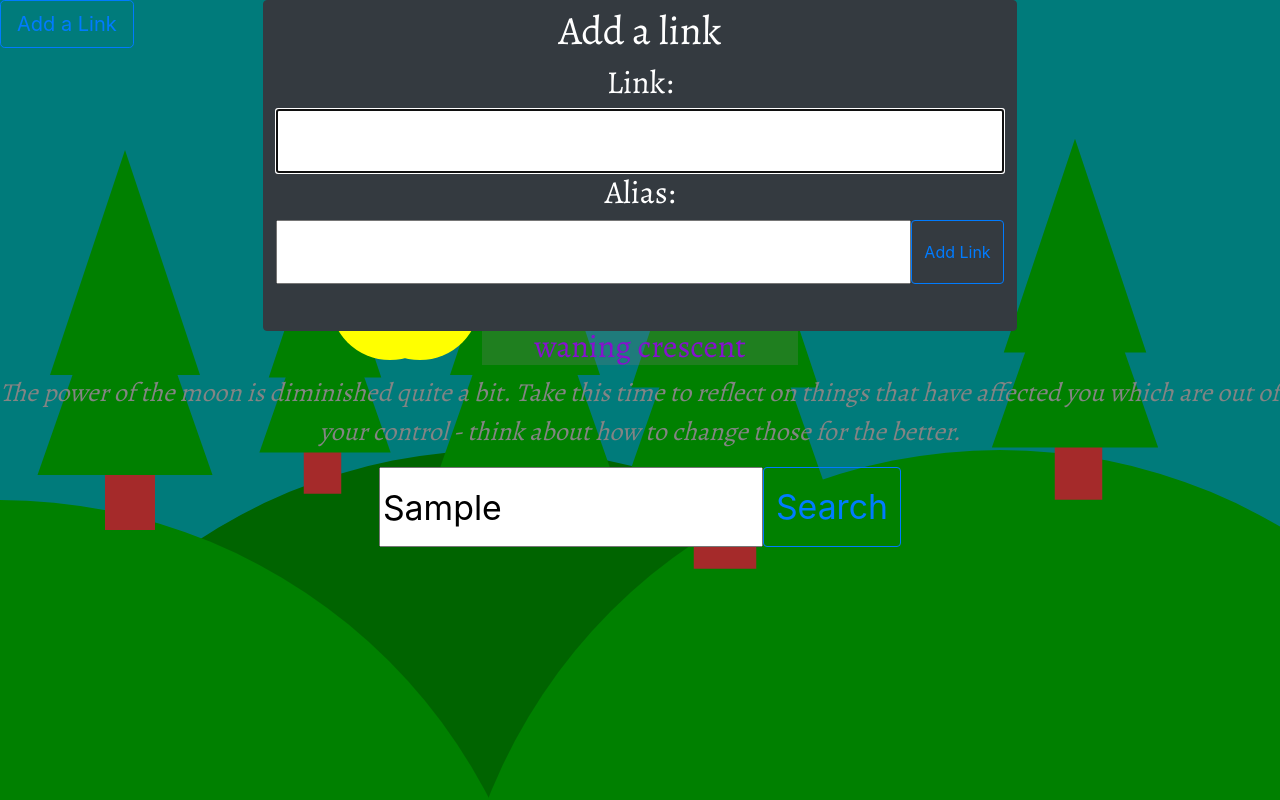
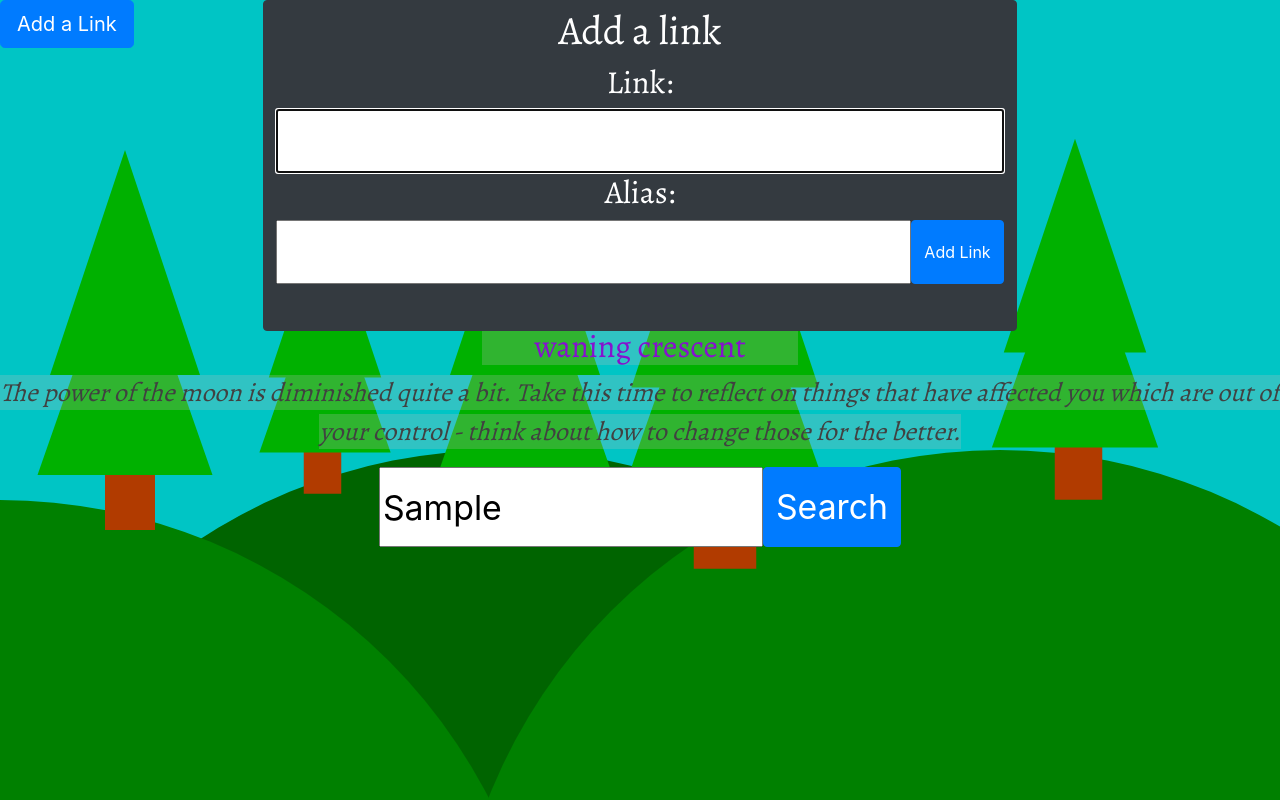
Before and after one commit to VortrusDev/start-page, a React (Create React App) app: page / in a window 1280 px wide. Both pictures are taken after typing "Sample" into the empty fields and a click on the button "Add a Link". Built offline with nearby package versions, Linux system fonts and the light colour scheme.

Commit message:
Trees and their trunks now change color based upon time of day

```diff
--- a/src/App.tsx
+++ b/src/App.tsx
@@ -54,16 +54,10 @@ class App extends PureComponent<AppProps, AppState> {
     };
 
     this.loadLocalStorageKeys();
+
     this.environmentManager = new EnvironmentManager(
       EnvironmentModes.TimeBased,
-      () =>
-        this.setState({
-          TextColorChange: [
-            this.environmentManager.textR,
-            this.environmentManager.textG,
-            this.environmentManager.textB,
-          ],
-        })
+      () => {}
     );
     this.objectManager = new ObjectManager(this.environmentManager);
 
@@ -183,26 +177,6 @@ class App extends PureComponent<AppProps, AppState> {
         new Vec2(0.95, 0.95)
       )
     );
-
-    this.objectManager.addObject(
-      new Moon(
-        this.objectManager,
-        new Vec2(window.innerWidth / 2 - 250, window.innerHeight / 2 - 100),
-        new Vec2(60, 60),
-        this.environmentManager,
-        "yellow"
-      )
-    );
-
-    this.objectManager.addObject(
-      new Mask(
-        this.objectManager,
-        new Vec2(window.innerWidth / 2 - 220, window.innerHeight / 2 - 100),
-        new Vec2(60, 60),
-        this.environmentManager,
-        bgColor
-      )
-    );
   };
 
   setUpCanvas = () => {
@@ -244,8 +218,6 @@ class App extends PureComponent<AppProps, AppState> {
 
   handleAddLink = (link: string, alias?: string) => {
     link = this.fixLinkFormat(link);
-
-    console.log("Adding link " + link);
 
     // Add to user preferences so we can read it when they return
 
@@ -313,7 +285,17 @@ class App extends PureComponent<AppProps, AppState> {
                     color: `rgb(${this.environmentManager.textR},${this.environmentManager.textG},${this.environmentManager.textB})`,
                   }}
                 >
-                  <em>{getCurrentMoonPhase().details}</em>
+                  <em
+                    style={{
+                      backgroundColor: `rgba(${
+                        255 - this.environmentManager.textR
+                      },${255 - this.environmentManager.textG},${
+                        255 - this.environmentManager.textB
+                      }, 0.25)`,
+                    }}
+                  >
+                    {getCurrentMoonPhase().details}
+                  </em>
                 </p>
               </>
             )}
@@ -330,7 +312,7 @@ class App extends PureComponent<AppProps, AppState> {
                 <button
                   form="Search-form"
                   id="Search-button"
-                  className="btn btn-outline-primary btn-rounded waves-effect"
+                  className="btn btn-primary btn-rounded waves-effect"
                 >
                   Search
                 </button>
--- a/src/EnvironmentManager.tsx
+++ b/src/EnvironmentManager.tsx
@@ -1,6 +1,6 @@
 // Manages everything related to the environment such as wind speed, etc
 
-export const dayNightCycleMinutes = 20; // 20 mins for a full day night cycle
+export const dayNightCycleMinutes = 3; // 20 mins for a full day night cycle
 const bias = 1; // multiplied with the input of the day/night cycle thing to make
 // days longer
 
--- a/src/components/AddLinkModal.tsx
+++ b/src/components/AddLinkModal.tsx
@@ -100,7 +100,7 @@ export class AddLinkModal extends PureComponent<
                 ></input>
                 <button
                   form="Add-link-form"
-                  className="btn btn-outline-primary btn-rounded waves-effect"
+                  className="btn btn-primary btn-rounded waves-effect"
                   style={{ height: "100%", verticalAlign: "top" }}
                 >
                   Add Link
--- a/src/components/LinkGridItem.tsx
+++ b/src/components/LinkGridItem.tsx
@@ -23,7 +23,7 @@ export class LinkGridItem extends PureComponent<
           id={`${this.props.link.toString()}form`}
         >
           <div
-            className="LinkGridItem btn btn-outline-primary btn-rounded waves-effect"
+            className="LinkGridItem btn btn-primary btn-rounded waves-effect"
             onClick={() =>
               (document.getElementById(
                 `${this.props.link.toString()}form`
--- a/src/components/NavBar.tsx
+++ b/src/components/NavBar.tsx
@@ -12,7 +12,7 @@ export class NavBar extends PureComponent<NavBarProps, NavBarState> {
       <header className={this.props.className}>
         <button
           onClick={this.props.onClickAddLink}
-          className="btn btn-lg btn-outline-primary btn-rounded waves-effect"
+          className="btn btn-lg btn-primary btn-rounded waves-effect"
         >
           Add a Link
         </button>
--- a/src/objects/Mask.tsx
+++ b/src/objects/Mask.tsx
@@ -19,7 +19,16 @@ export class Mask extends SimObject {
   ) {
     super(manager, environmentManager, initialPosition);
     this.addComponent(
-      new CircleRenderer(this, initialPosition, initialScale.x, color, 3)
+      new CircleRenderer(
+        this,
+        initialPosition,
+        initialScale.x,
+        color,
+        3,
+        false,
+        0,
+        RenderModes.xor
+      )
     ) as CircleRenderer;
   }
 }
--- a/src/objects/components/TreeRenderer.tsx
+++ b/src/objects/components/TreeRenderer.tsx
@@ -3,6 +3,7 @@ import { EnvironmentManager } from "../../EnvironmentManager";
 import { SimObject } from "../SimObject";
 import { AddVectors, SubtractVectors, Vec2 } from "../Vector";
 import { GenericRenderer, RenderModes } from "./GenericRenderer";
+import { bgColor } from "../../EnvironmentManager";
 export class TreeRenderer extends GenericRenderer {
   environmentManager: EnvironmentManager;
 
@@ -26,7 +27,11 @@ export class TreeRenderer extends GenericRenderer {
       }, ${this.environmentManager.b + 30})`
     );
     */
-    this.changeColor("brown");
+    let brownV = [
+      (this.environmentManager.g / 255) * 100 + 100,
+      (this.environmentManager.g / 255) * 100 + 100,
+    ];
+    this.changeColor(`rgb(${brownV[0]}, ${brownV[1] / 3}, 0)`);
 
     this.drawRect(
       this.root.scale.x > 1
@@ -41,7 +46,10 @@ export class TreeRenderer extends GenericRenderer {
       new Vec2(50 * this.root.scale.x, 100 * this.root.scale.y)
     );
 
-    this.changeColor("green");
+    // 0 - 255
+    let greenV = (this.environmentManager.g / 255) * 100 + 100;
+
+    this.changeColor(`rgb(0, ${greenV}, 0)`);
 
     this.drawTriangle(
       new Vec2(
```
Also changed, not shown: 1 other file (tests, documents, lock files or other folders).
